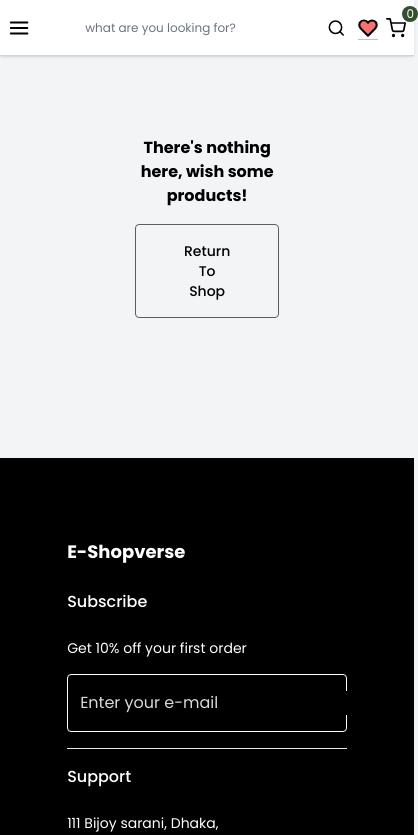
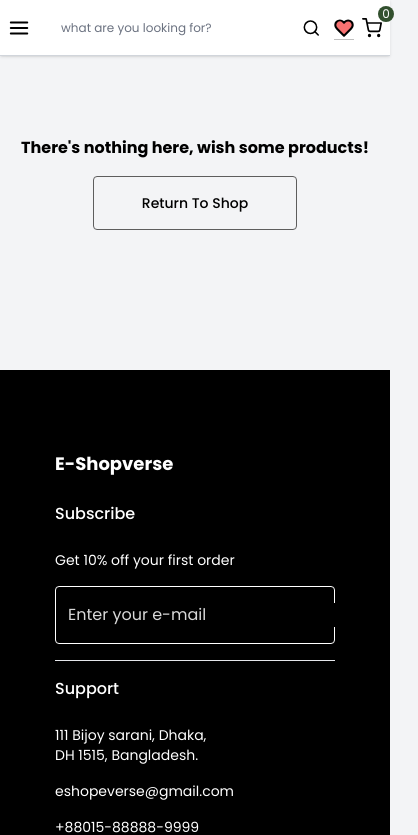
Before and after one commit to VictorAugDB/e-commerce-e-shop-verse, a Next.js app: page /wishlist in a window 390 px wide. Shown: the top 835 px of the page, 418 px wide, since content can reach past the window. Built offline with nearby package versions, Linux system fonts and the light colour scheme.

Commit message:
refactor: adjust responsivity of wishlist

```diff
--- a/src/pages/wishlist.tsx
+++ b/src/pages/wishlist.tsx
@@ -60,10 +60,10 @@ export default function Wishlist() {
   }
 
   return (
-    <div className="px-[8.4375rem] pt-20">
+    <div className="px-2 pt-20 2xl:px-[8.4375rem]">
       {products.length > 0 ? (
         <>
-          <div className="flex items-center justify-between gap-2">
+          <div className="flex flex-wrap items-center justify-center gap-6 sm:justify-between">
             <h4 className="font-normal">Wishlist ({products.length})</h4>
             <Button
               onClick={handleMoveAllToCart}
```
